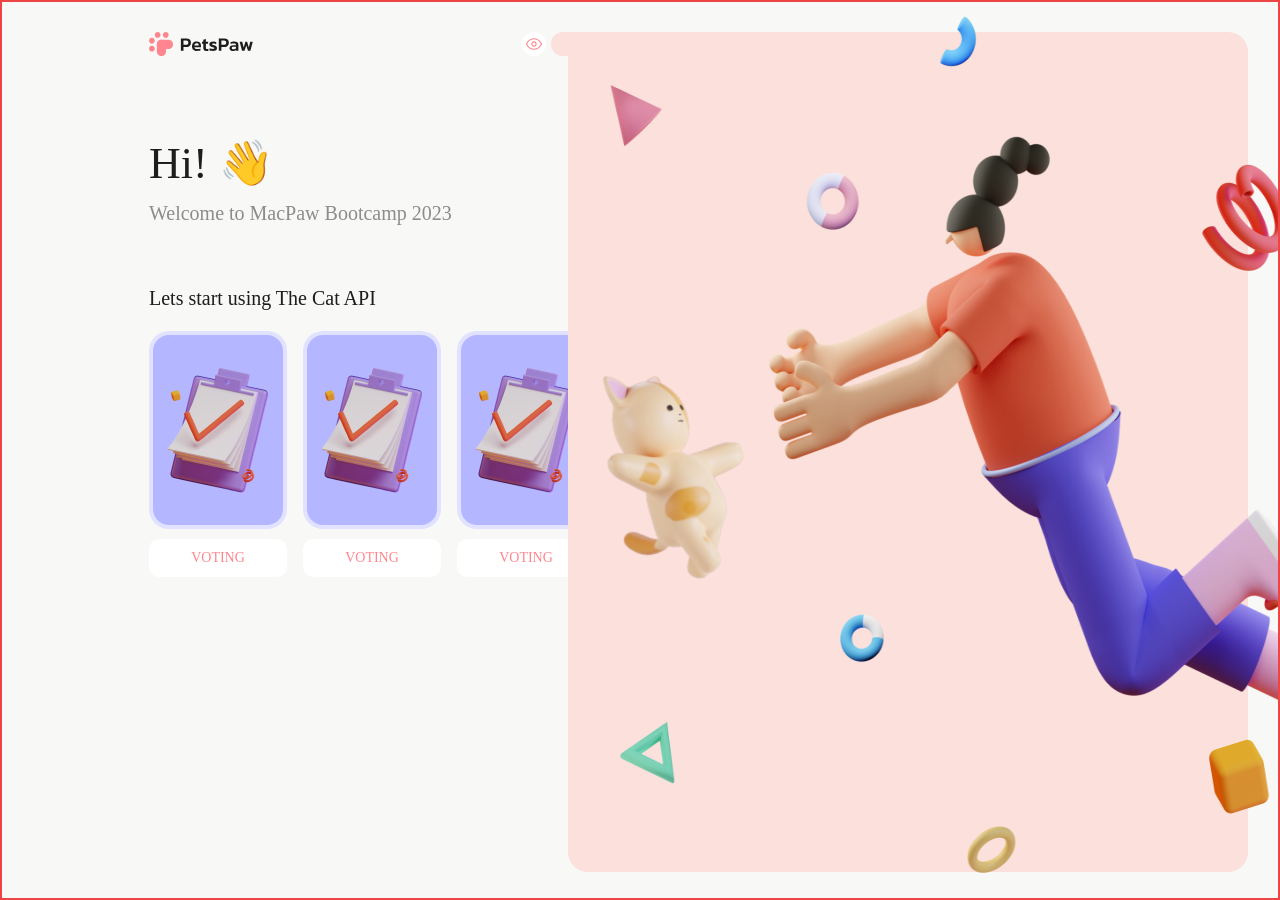
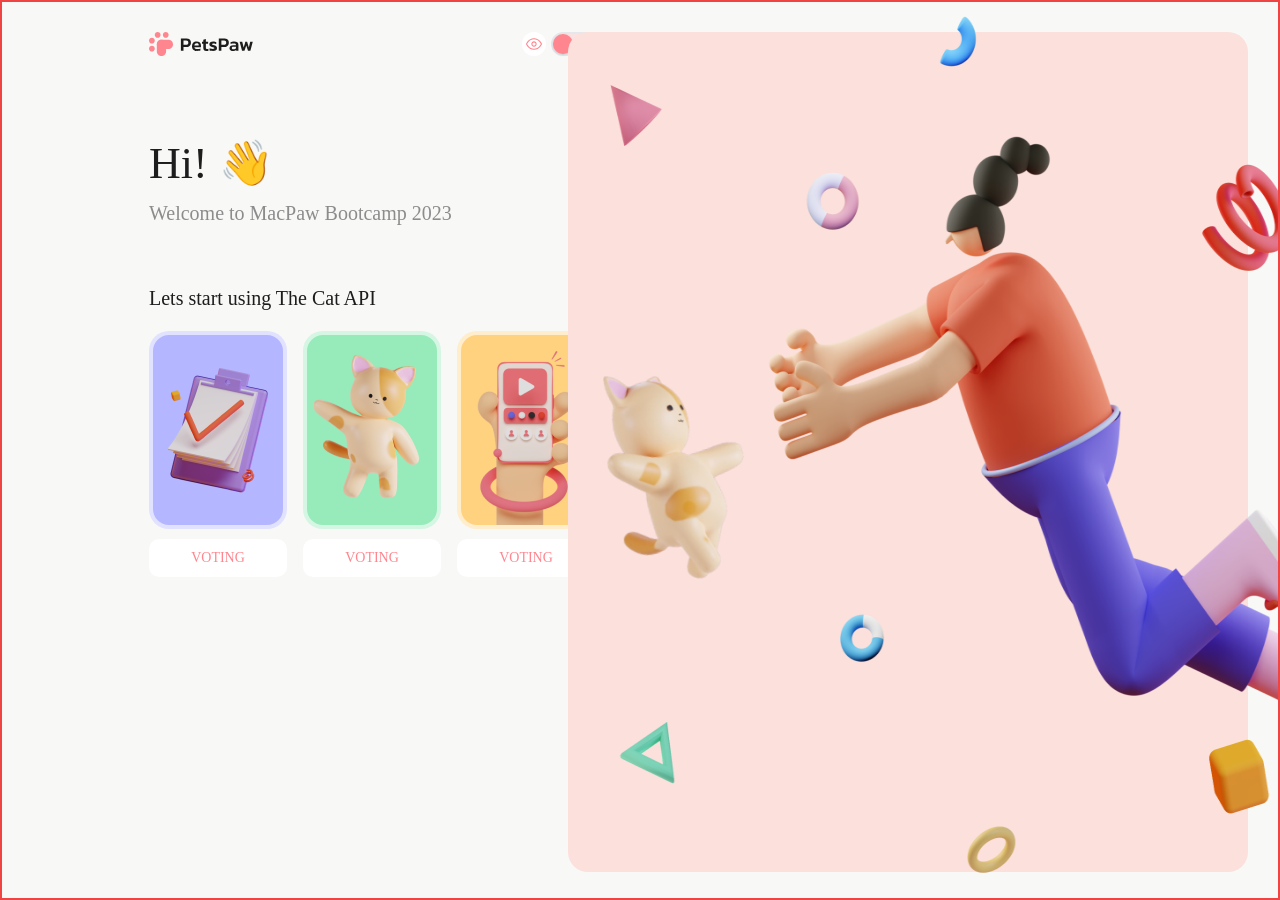
Before and after one commit to KsanaSal/mac-paw-test, a Next.js app: page / in a window 1280 px wide. Built offline with nearby package versions, Linux system fonts and the light colour scheme.

Commit message:
feat: added switch button and styles rout button

```diff
--- a/app/components/RoutButton.tsx
+++ b/app/components/RoutButton.tsx
@@ -1,14 +1,20 @@
 import BtnRout from "./buttons/BtnRout";
-import VoteTable from "../assets/images/imagesRoutBtn/vote-table.png";
-import Image from "next/image";
 
-const RoutButton = () => {
+const RoutButton = ({
+    img,
+    bgColor,
+}: {
+    img: JSX.Element;
+    bgColor: string;
+}) => {
     return (
-        <div className="flex flex-col items-center justify-center gap-[10px]">
-            <div className="flex items-center justify-center bg-accentPrimary border-[4px] border-transparent-white60 rounded-[20px] w-[138px] h-[198px]">
-                <Image src={VoteTable} alt="Vote table" />
+        <div className="flex flex-col items-center justify-center gap-[10px] group cursor-pointer">
+            <div
+                className={`${bgColor} flex items-center justify-center border-[4px] border-transparent-white60 rounded-[20px] w-[138px] h-[198px] group-hover:border-white group-active:border-primaryLight`}
+            >
+                {img}
             </div>
-            <BtnRout />
+            <BtnRout extraStyles="group-hover:bg-primaryLight group-active:bg-primaryDark group-active:text-white" />
         </div>
     );
 };
--- a/app/components/Sidebar.tsx
+++ b/app/components/Sidebar.tsx
@@ -1,21 +1,55 @@
+"use client";
+import { useState } from "react";
+import { Switch } from "@headlessui/react";
+import Image from "next/image";
 import EyeOpen from "../assets/icons/EyeOpen";
 import Logo from "../assets/icons/Logo";
 import RoutButton from "./RoutButton";
+import VoteTable from "../assets/images/imagesRoutBtn/vote-table.png";
+import PetBreeds from "../assets/images/imagesRoutBtn/pet-breeds.png";
+import ImagesSearch from "../assets/images/imagesRoutBtn/images-search.png";
+
+// function classNames(...classes) {
+//     return classes.filter(Boolean).join(" ");
+// }
 
 const Sidebar = () => {
+    const [enabled, setEnabled] = useState(false);
+
     return (
         <div className="flex flex-col ml-[147px]">
             <div className="flex mt-[30px] items-center justify-between">
-                <a href="/" title="Logo page">
+                <a
+                    href="/"
+                    title="Logo page"
+                    className="transition ease-in-out delay-150 hover:-translate-y-1 duration-300 hover:drop-shadow-textDark hover:scale-110 hover:fill-primaryDark"
+                >
                     <Logo />
                 </a>
                 <div className="flex items-center gap-[5px]">
                     <div className="w-[24px] h-[24px] bg-white flex justify-center items-center rounded-[50%]">
                         <EyeOpen />
                     </div>
-                    <div className="bg-primaryLight w-[44px] h-[24px] rounded-[50px] flex justify-end items-center p-[4px]">
-                        <div className="w-[16px] h-[16px] rounded-[50%] bg-primaryDark"></div>
-                    </div>
+                    <Switch
+                        checked={enabled}
+                        onChange={setEnabled}
+                        className={`${
+                            enabled
+                                ? "bg-primaryLight"
+                                : "bg-transparent-primaryDark20"
+                        }
+                            "relative inline-flex h-6 w-11 flex-shrink-0 cursor-pointer rounded-full border-2 border-transparent transition-colors duration-200 ease-in-out focus:outline-none focus:ring-2 focus:ring-primaryLight focus:ring-offset-2"
+                        `}
+                    >
+                        <span className="sr-only">Use setting</span>
+                        <span
+                            aria-hidden="true"
+                            className={`${
+                                enabled ? "translate-x-5" : "translate-x-0"
+                            }
+                                "pointer-events-none inline-block h-5 w-5 transform rounded-full bg-primaryDark shadow ring-0 transition duration-200 ease-in-out"`}
+                        />
+                    </Switch>
                 </div>
             </div>
             <h1 className="text-grayDark text-[44px] font-medium mt-[80px]">
@@ -28,9 +62,18 @@ const Sidebar = () => {
                 Lets start using The Cat API
             </p>
             <div className="flex mt-[20px] gap-[16px]">
-                <RoutButton />
-                <RoutButton />
-                <RoutButton />
+                <RoutButton
+                    img={<Image src={VoteTable} alt="Vote table" />}
+                    bgColor="bg-accentPrimary"
+                />
+                <RoutButton
+                    img={<Image src={PetBreeds} alt="Vote table" />}
+                    bgColor="bg-accentThird"
+                />
+                <RoutButton
+                    img={<Image src={ImagesSearch} alt="Vote table" />}
+                    bgColor="bg-accentSecondary"
+                />
             </div>
         </div>
     );
--- a/app/components/buttons/BtnRout.tsx
+++ b/app/components/buttons/BtnRout.tsx
@@ -1,8 +1,8 @@
-const BtnRout = () => {
+const BtnRout = ({ extraStyles }: { extraStyles?: string }) => {
     return (
         <button
             type="button"
-            className="bg-white w-[138px] py-[10px] rounded-[10px] text-primaryDark uppercase font-medium"
+            className={`${extraStyles} bg-white w-[138px] py-[10px] rounded-[10px] text-primaryDark uppercase font-medium `}
         >
             VOTING
         </button>
--- a/app/globals.css
+++ b/app/globals.css
@@ -25,4 +25,23 @@
         height: auto;
         object-fit: fill;
     }
+    h1,
+    h2,
+    h3,
+    h4,
+    h5,
+    h6,
+    p {
+        margin-top: 0;
+        margin-bottom: 0;
+    }
+    ul {
+        list-style: none;
+        padding: 0;
+        margin: 0;
+    }
+    a {
+        text-decoration: none;
+        color: inherit;
+    }
 }
--- a/package.json
+++ b/package.json
@@ -9,6 +9,8 @@
     "lint": "next lint"
   },
   "dependencies": {
+    "@headlessui/react": "^1.7.17",
+    "@heroicons/react": "^2.0.18",
     "@reduxjs/toolkit": "^1.9.5",
     "@types/node": "20.5.1",
     "@types/react": "18.2.20",
--- a/tailwind.config.ts
+++ b/tailwind.config.ts
@@ -15,14 +15,19 @@ const config: Config = {
                 primaryLight: "#FBE0DC",
                 primaryDark: "#FF868E",
                 accentPrimary: "#B4B7FF",
+                accentSecondary: "#FFD280",
+                accentThird: "#97EAB9",
                 transparent: {
                     accentPrimary30: "#B4B7FF4D",
                     accentSecondary30: "#FFD2804D",
                     accentThird30: "#97EAB94D",
                     white60: "#FFFFFF99",
+                    primaryDark20: "#FF868E33",
                 },
-                accentSecondary: "#FFD280",
-                accentThird: "#97EAB9",
+            },
+            dropShadow: {
+                textLight: "5px 5px 3px rgba(251, 224, 220, 0.7)",
+                textDark: "5px 5px 3px rgba(255, 134, 142, 0.7)",
             },
             fontFamily: { serif: ["Jost", "serif"] },
         },
```
Also changed, not shown: 1 other file (tests, documents, lock files or other folders).
